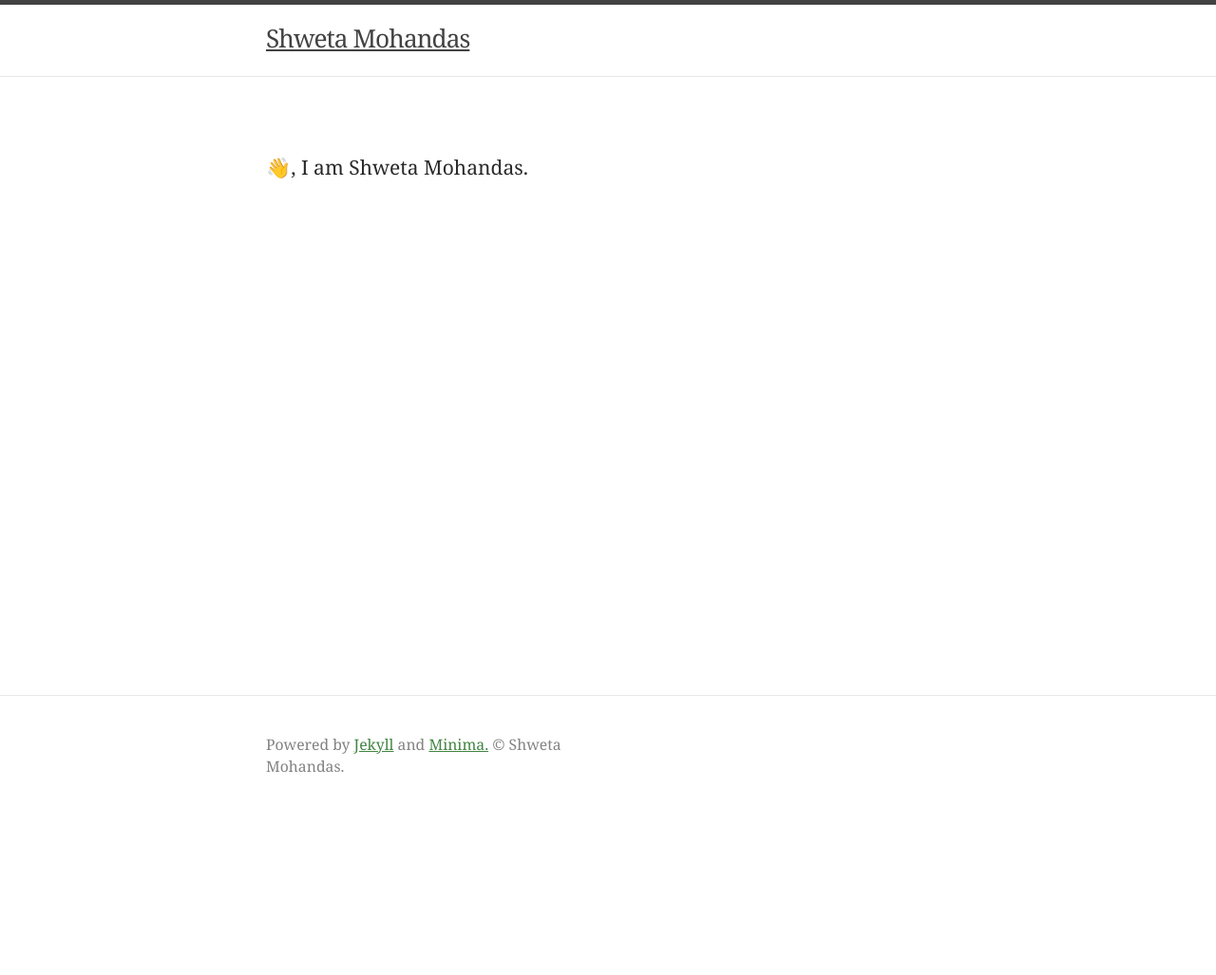
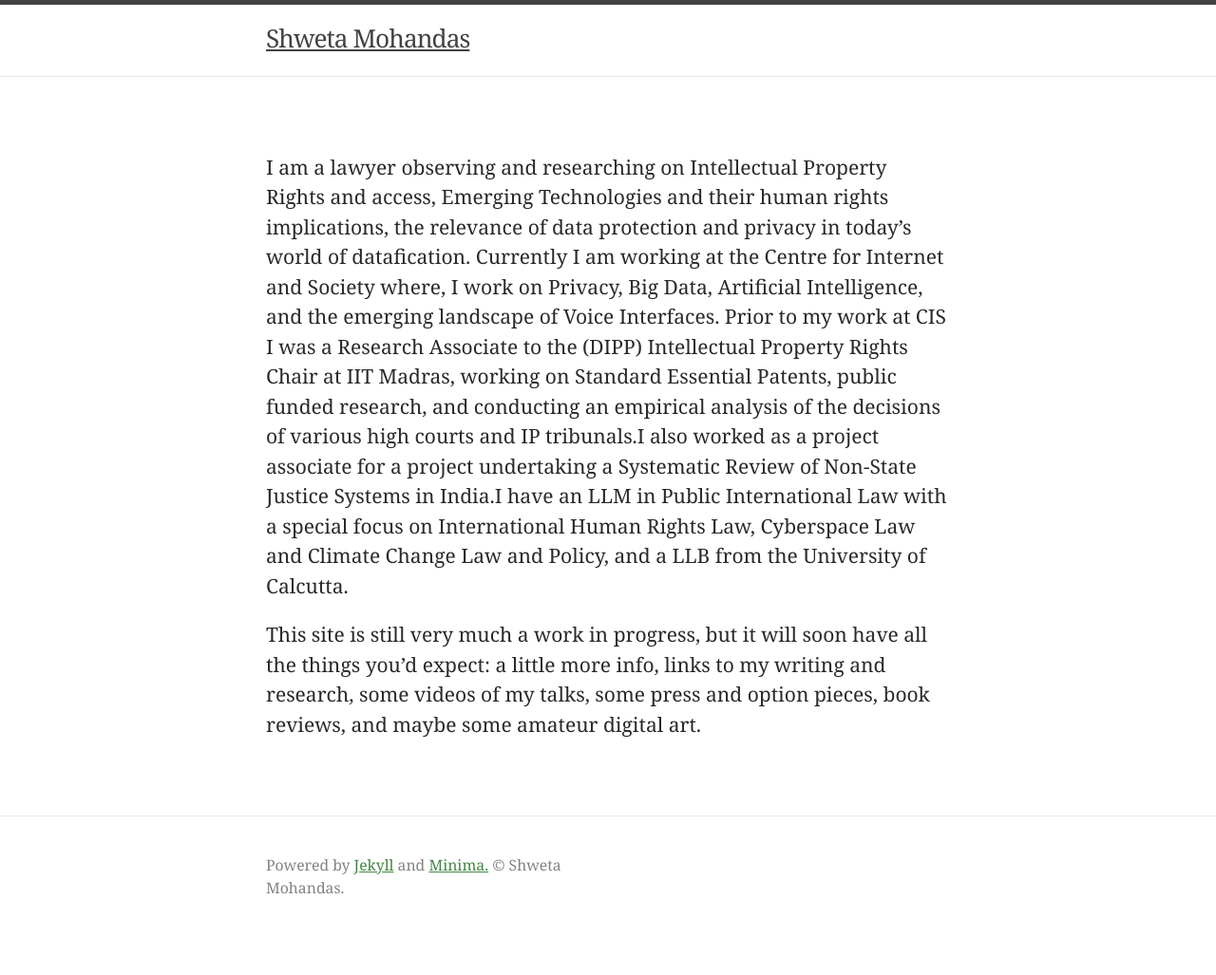
Before and after one commit to shwetamohandas/shwetamohandas.github.io, a Jekyll site: the page built from index.markdown, in a window 1280 px wide. Shown: the whole page at 95% size. Built offline with Jekyll 4.4.1, drawn with Linux system fonts in a browser that asks for light colours; before the commit the page ends 900 px from its top, so only the background shows below that.

Commit message:
Update index.markdown

```diff
--- a/index.markdown
+++ b/index.markdown
@@ -5,4 +5,6 @@
 layout: page
 ---
 
-👋, I am Shweta Mohandas.
+I am a lawyer observing and researching on Intellectual Property Rights and access, Emerging Technologies and their human rights implications, the relevance of data protection and privacy in today's world of datafication. Currently I am working at the Centre for Internet and Society where, I work on Privacy, Big Data, Artificial Intelligence, and the emerging landscape of Voice Interfaces. Prior to my work at CIS I was a Research Associate to the (DIPP) Intellectual Property Rights Chair at IIT Madras, working on Standard Essential Patents, public funded research, and conducting an empirical analysis of the decisions of various high courts and IP tribunals.I also worked as a project associate for a project undertaking a Systematic Review of Non-State Justice Systems in India.I have an LLM in Public International Law with a special focus on International Human Rights Law, Cyberspace Law and Climate Change Law and Policy, and a LLB from the University of Calcutta.
+
+This site is still very much a work in progress, but it will soon have all the things you’d expect: a little more info, links to my writing and research, some videos of my talks, some press and option pieces, book reviews, and maybe some amateur digital art.
```
